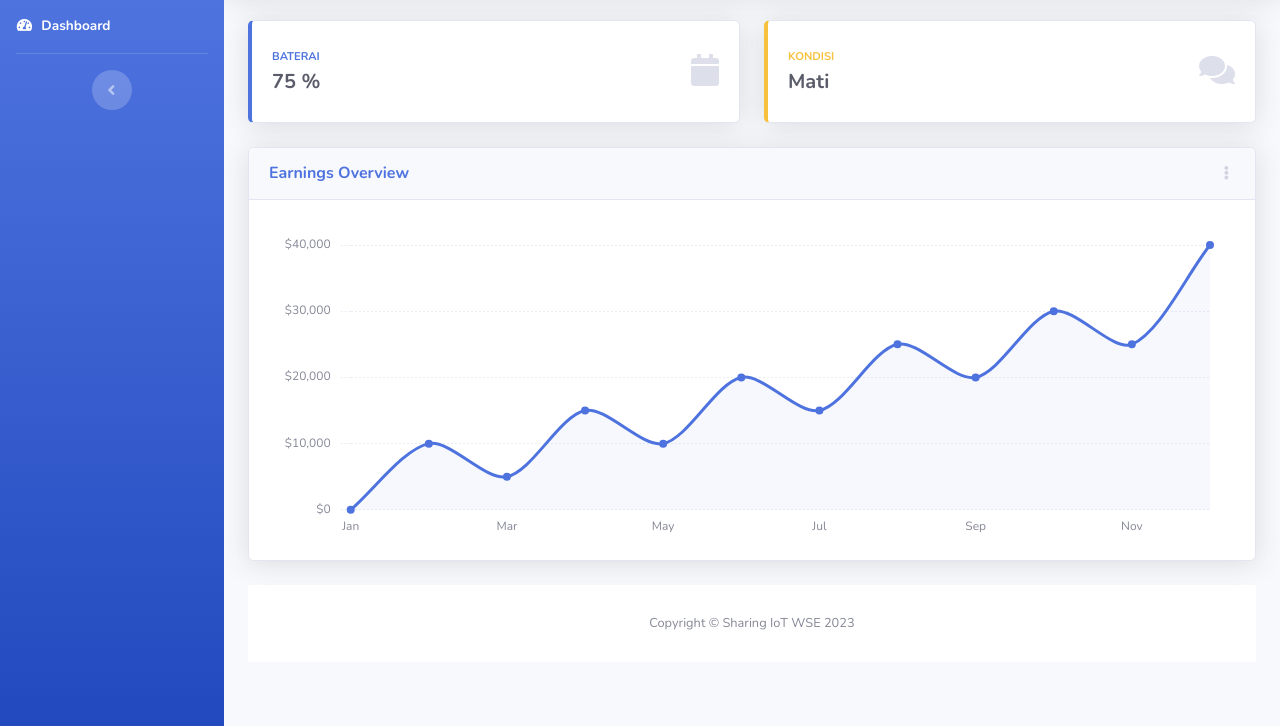
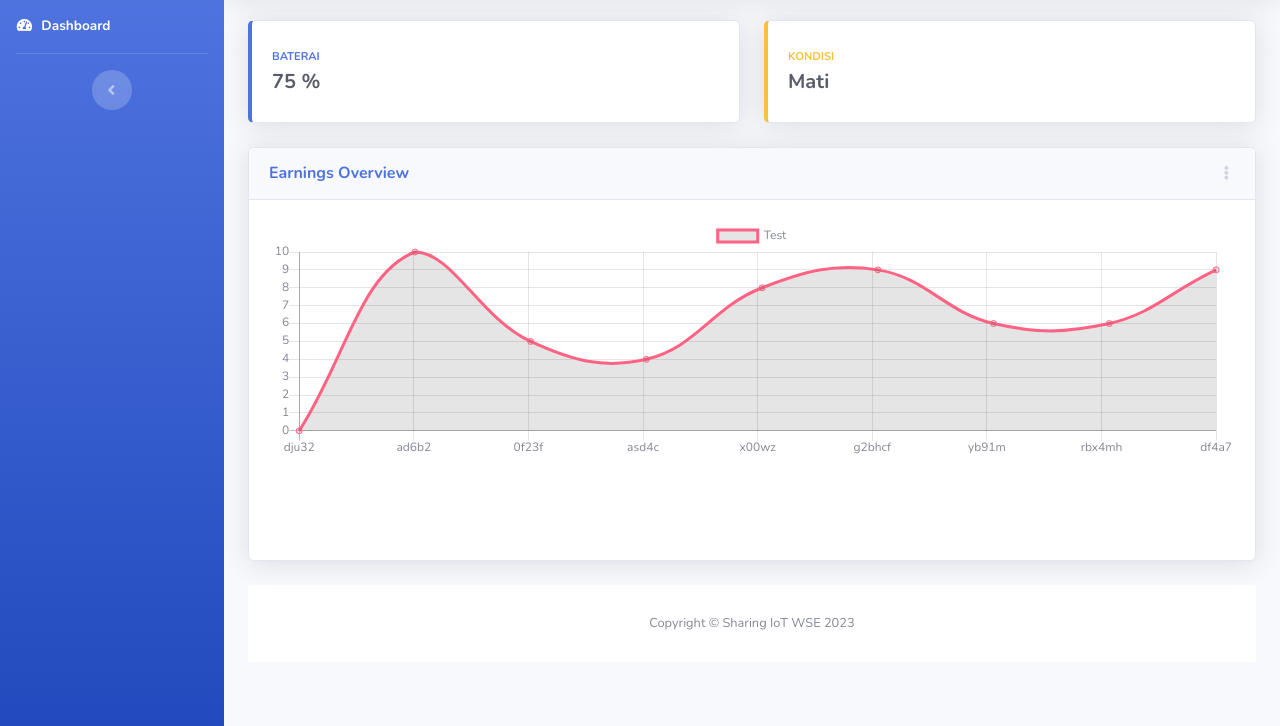
Before and after one commit to YusufAgriafan/Sharing-IoT-WSE, a plain HTML site: page public/index.html in a window 1280 px wide. Shown: the part 74-800 px from the top of the page. Drawn offline with nearby package versions, Linux system fonts and the light colour scheme; no server answers.

Commit message:
Update Bug Chart & Udah Bisa Realtime

```diff
--- a/public/index.html
+++ b/public/index.html
@@ -189,9 +189,9 @@
                                                 Baterai</div>
                                             <div class="h5 mb-0 font-weight-bold text-gray-800">75 %</div>
                                         </div>
-                                        <div class="col-auto">
+                                        <!-- <div class="col-auto">
                                             <i class="fas fa-calendar fa-2x text-gray-300"></i>
-                                        </div>
+                                        </div> -->
                                     </div>
                                 </div>
                             </div>
@@ -254,9 +254,9 @@
                                                 Kondisi</div>
                                             <div class="h5 mb-0 font-weight-bold text-gray-800">Mati</div>
                                         </div>
-                                        <div class="col-auto">
+                                        <!-- <div class="col-auto">
                                             <i class="fas fa-comments fa-2x text-gray-300"></i>
-                                        </div>
+                                        </div> -->
                                     </div>
                                 </div>
                             </div>
@@ -290,8 +290,12 @@
                                 <!-- Card Body -->
                                 <div class="card-body">
                                     <div class="chart-area">
-                                        <canvas id="myAreaChart"></canvas>
-                                        <!-- <div id="container" class="svg-container"></div> -->
+                                        <!-- <canvas id="myAreaChart"></canvas>
+                                        <div id="container" class="svg-container"></div> -->
+                                        <script src="https://cdn.jsdelivr.net/npm/chart.js"></script>
+                                            <div>
+                                            <canvas id="myChart"></canvas>
+                                            </div>
                                     </div>
                                 </div>
                             </div>
--- a/public/js/demo/chart-area-demo.js
+++ b/public/js/demo/chart-area-demo.js
@@ -1,118 +1,159 @@
-// Set new default font family and font color to mimic Bootstrap's default styling
-Chart.defaults.global.defaultFontFamily = 'Nunito', '-apple-system,system-ui,BlinkMacSystemFont,"Segoe UI",Roboto,"Helvetica Neue",Arial,sans-serif';
-Chart.defaults.global.defaultFontColor = '#858796';
+// // Set new default font family and font color to mimic Bootstrap's default styling
+// Chart.defaults.global.defaultFontFamily = 'Nunito', '-apple-system,system-ui,BlinkMacSystemFont,"Segoe UI",Roboto,"Helvetica Neue",Arial,sans-serif';
+// Chart.defaults.global.defaultFontColor = '#858796';
 
-function number_format(number, decimals, dec_point, thousands_sep) {
-  // *     example: number_format(1234.56, 2, ',', ' ');
-  // *     return: '1 234,56'
-  number = (number + '').replace(',', '').replace(' ', '');
-  var n = !isFinite(+number) ? 0 : +number,
-    prec = !isFinite(+decimals) ? 0 : Math.abs(decimals),
-    sep = (typeof thousands_sep === 'undefined') ? ',' : thousands_sep,
-    dec = (typeof dec_point === 'undefined') ? '.' : dec_point,
-    s = '',
-    toFixedFix = function(n, prec) {
-      var k = Math.pow(10, prec);
-      return '' + Math.round(n * k) / k;
-    };
-  // Fix for IE parseFloat(0.55).toFixed(0) = 0;
-  s = (prec ? toFixedFix(n, prec) : '' + Math.round(n)).split('.');
-  if (s[0].length > 3) {
-    s[0] = s[0].replace(/\B(?=(?:\d{3})+(?!\d))/g, sep);
-  }
-  if ((s[1] || '').length < prec) {
-    s[1] = s[1] || '';
-    s[1] += new Array(prec - s[1].length + 1).join('0');
-  }
-  return s.join(dec);
+// function number_format(number, decimals, dec_point, thousands_sep) {
+//   // *     example: number_format(1234.56, 2, ',', ' ');
+//   // *     return: '1 234,56'
+//   number = (number + '').replace(',', '').replace(' ', '');
+//   var n = !isFinite(+number) ? 0 : +number,
+//     prec = !isFinite(+decimals) ? 0 : Math.abs(decimals),
+//     sep = (typeof thousands_sep === 'undefined') ? ',' : thousands_sep,
+//     dec = (typeof dec_point === 'undefined') ? '.' : dec_point,
+//     s = '',
+//     toFixedFix = function(n, prec) {
+//       var k = Math.pow(10, prec);
+//       return '' + Math.round(n * k) / k;
+//     };
+//   // Fix for IE parseFloat(0.55).toFixed(0) = 0;
+//   s = (prec ? toFixedFix(n, prec) : '' + Math.round(n)).split('.');
+//   if (s[0].length > 3) {
+//     s[0] = s[0].replace(/\B(?=(?:\d{3})+(?!\d))/g, sep);
+//   }
+//   if ((s[1] || '').length < prec) {
+//     s[1] = s[1] || '';
+//     s[1] += new Array(prec - s[1].length + 1).join('0');
+//   }
+//   return s.join(dec);
+// }
+
+// // Area Chart Example
+// var ctx = document.getElementById("myAreaChart");
+// var myLineChart = new Chart(ctx, {
+//   type: 'line',
+//   data: {
+//     labels: ["Jan", "Feb", "Mar", "Apr", "May", "Jun", "Jul", "Aug", "Sep", "Oct", "Nov", "Dec"],
+//     datasets: [{
+//       label: "Earnings",
+//       lineTension: 0.3,
+//       backgroundColor: "rgba(78, 115, 223, 0.05)",
+//       borderColor: "rgba(78, 115, 223, 1)",
+//       pointRadius: 3,
+//       pointBackgroundColor: "rgba(78, 115, 223, 1)",
+//       pointBorderColor: "rgba(78, 115, 223, 1)",
+//       pointHoverRadius: 3,
+//       pointHoverBackgroundColor: "rgba(78, 115, 223, 1)",
+//       pointHoverBorderColor: "rgba(78, 115, 223, 1)",
+//       pointHitRadius: 10,
+//       pointBorderWidth: 2,
+//       data: [0, 10000, 5000, 15000, 10000, 20000, 15000, 25000, 20000, 30000, 25000, 40000],
+//     }],
+//   },
+//   options: {
+//     maintainAspectRatio: false,
+//     layout: {
+//       padding: {
+//         left: 10,
+//         right: 25,
+//         top: 25,
+//         bottom: 0
+//       }
+//     },
+//     scales: {
+//       xAxes: [{
+//         time: {
+//           unit: 'date'
+//         },
+//         gridLines: {
+//           display: false,
+//           drawBorder: false
+//         },
+//         ticks: {
+//           maxTicksLimit: 7
+//         }
+//       }],
+//       yAxes: [{
+//         ticks: {
+//           maxTicksLimit: 5,
+//           padding: 10,
+//           // Include a dollar sign in the ticks
+//           callback: function(value, index, values) {
+//             return '$' + number_format(value);
+//           }
+//         },
+//         gridLines: {
+//           color: "rgb(234, 236, 244)",
+//           zeroLineColor: "rgb(234, 236, 244)",
+//           drawBorder: false,
+//           borderDash: [2],
+//           zeroLineBorderDash: [2]
+//         }
+//       }],
+//     },
+//     legend: {
+//       display: false
+//     },
+//     tooltips: {
+//       backgroundColor: "rgb(255,255,255)",
+//       bodyFontColor: "#858796",
+//       titleMarginBottom: 10,
+//       titleFontColor: '#6e707e',
+//       titleFontSize: 14,
+//       borderColor: '#dddfeb',
+//       borderWidth: 1,
+//       xPadding: 15,
+//       yPadding: 15,
+//       displayColors: false,
+//       intersect: false,
+//       mode: 'index',
+//       caretPadding: 10,
+//       callbacks: {
+//         label: function(tooltipItem, chart) {
+//           var datasetLabel = chart.datasets[tooltipItem.datasetIndex].label || '';
+//           return datasetLabel + ': $' + number_format(tooltipItem.yLabel);
+//         }
+//       }
+//     }
+//   }
+// });
+
+
+const canvas = document.getElementById("myChart");
+canvas.height = 75;
+
+const labels = ["dju32", "ad6b2", "0f23f", "asd4c"];
+
+const data = {
+  labels: labels,
+  datasets: [
+    {
+      label: "Test",
+      borderColor: "rgb(255, 99, 132)",
+      data: [0, 10, 5, 4],
+    },
+  ],
+};
+
+const config = {
+  type: "line",
+  data: data,
+  options: {},
+};
+
+const myChart = new Chart(canvas, config);
+
+// function to update the chart
+function addData(chart, label, data) {
+  chart.data.labels.push(label);
+  chart.data.datasets.forEach((dataset) => {
+    dataset.data.push(data);
+  });
+  chart.update();
 }
 
-// Area Chart Example
-var ctx = document.getElementById("myAreaChart");
-var myLineChart = new Chart(ctx, {
-  type: 'line',
-  data: {
-    labels: ["Jan", "Feb", "Mar", "Apr", "May", "Jun", "Jul", "Aug", "Sep", "Oct", "Nov", "Dec"],
-    datasets: [{
-      label: "Earnings",
-      lineTension: 0.3,
-      backgroundColor: "rgba(78, 115, 223, 0.05)",
-      borderColor: "rgba(78, 115, 223, 1)",
-      pointRadius: 3,
-      pointBackgroundColor: "rgba(78, 115, 223, 1)",
-      pointBorderColor: "rgba(78, 115, 223, 1)",
-      pointHoverRadius: 3,
-      pointHoverBackgroundColor: "rgba(78, 115, 223, 1)",
-      pointHoverBorderColor: "rgba(78, 115, 223, 1)",
-      pointHitRadius: 10,
-      pointBorderWidth: 2,
-      data: [0, 10000, 5000, 15000, 10000, 20000, 15000, 25000, 20000, 30000, 25000, 40000],
-    }],
-  },
-  options: {
-    maintainAspectRatio: false,
-    layout: {
-      padding: {
-        left: 10,
-        right: 25,
-        top: 25,
-        bottom: 0
-      }
-    },
-    scales: {
-      xAxes: [{
-        time: {
-          unit: 'date'
-        },
-        gridLines: {
-          display: false,
-          drawBorder: false
-        },
-        ticks: {
-          maxTicksLimit: 7
-        }
-      }],
-      yAxes: [{
-        ticks: {
-          maxTicksLimit: 5,
-          padding: 10,
-          // Include a dollar sign in the ticks
-          callback: function(value, index, values) {
-            return '$' + number_format(value);
-          }
-        },
-        gridLines: {
-          color: "rgb(234, 236, 244)",
-          zeroLineColor: "rgb(234, 236, 244)",
-          drawBorder: false,
-          borderDash: [2],
-          zeroLineBorderDash: [2]
-        }
-      }],
-    },
-    legend: {
-      display: false
-    },
-    tooltips: {
-      backgroundColor: "rgb(255,255,255)",
-      bodyFontColor: "#858796",
-      titleMarginBottom: 10,
-      titleFontColor: '#6e707e',
-      titleFontSize: 14,
-      borderColor: '#dddfeb',
-      borderWidth: 1,
-      xPadding: 15,
-      yPadding: 15,
-      displayColors: false,
-      intersect: false,
-      mode: 'index',
-      caretPadding: 10,
-      callbacks: {
-        label: function(tooltipItem, chart) {
-          var datasetLabel = chart.datasets[tooltipItem.datasetIndex].label || '';
-          return datasetLabel + ': $' + number_format(tooltipItem.yLabel);
-        }
-      }
-    }
-  }
-});
+// randomly add new data
+setInterval(function () {
+  const newLabel = (Math.random() + 1).toString(36).substring(7);
+  const newData = Math.floor(Math.random() * (10 - 1 + 1)) + 1;
+  addData(myChart, newLabel, newData);
+}, 1000);
```
